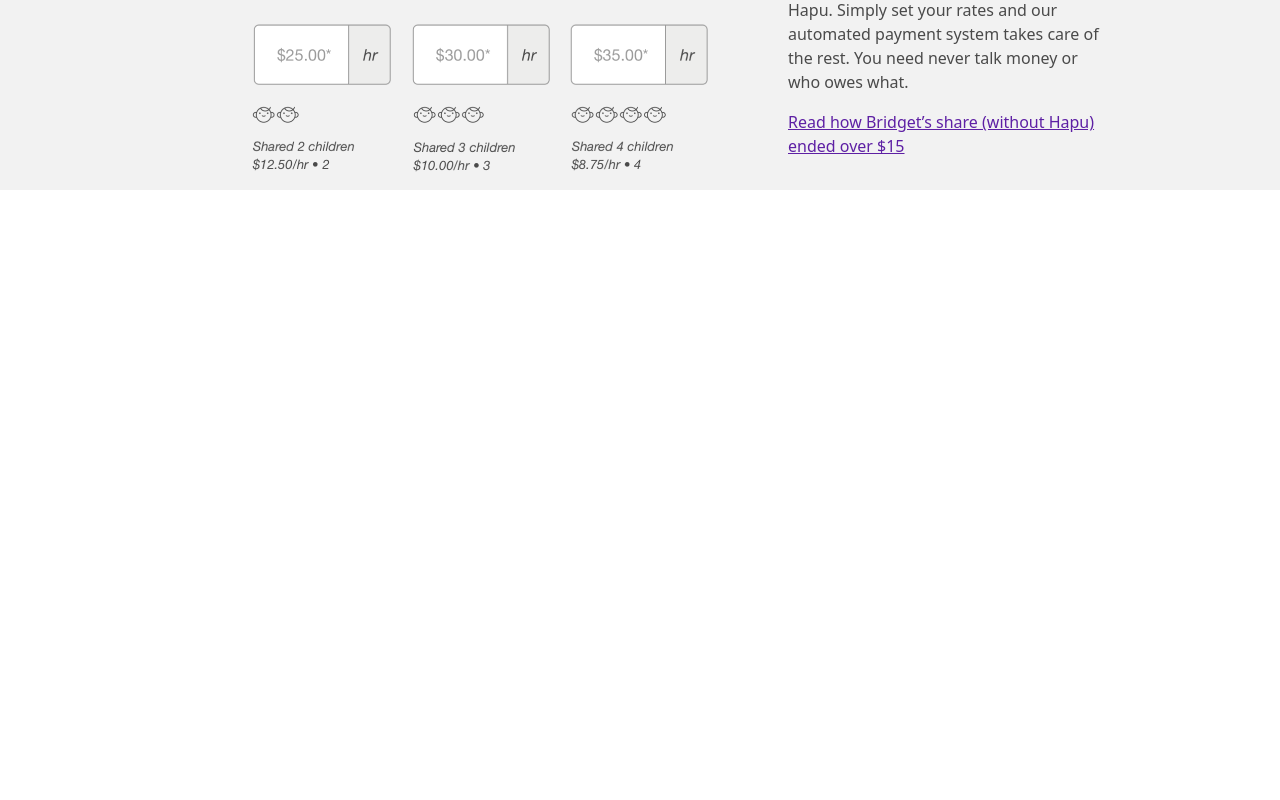
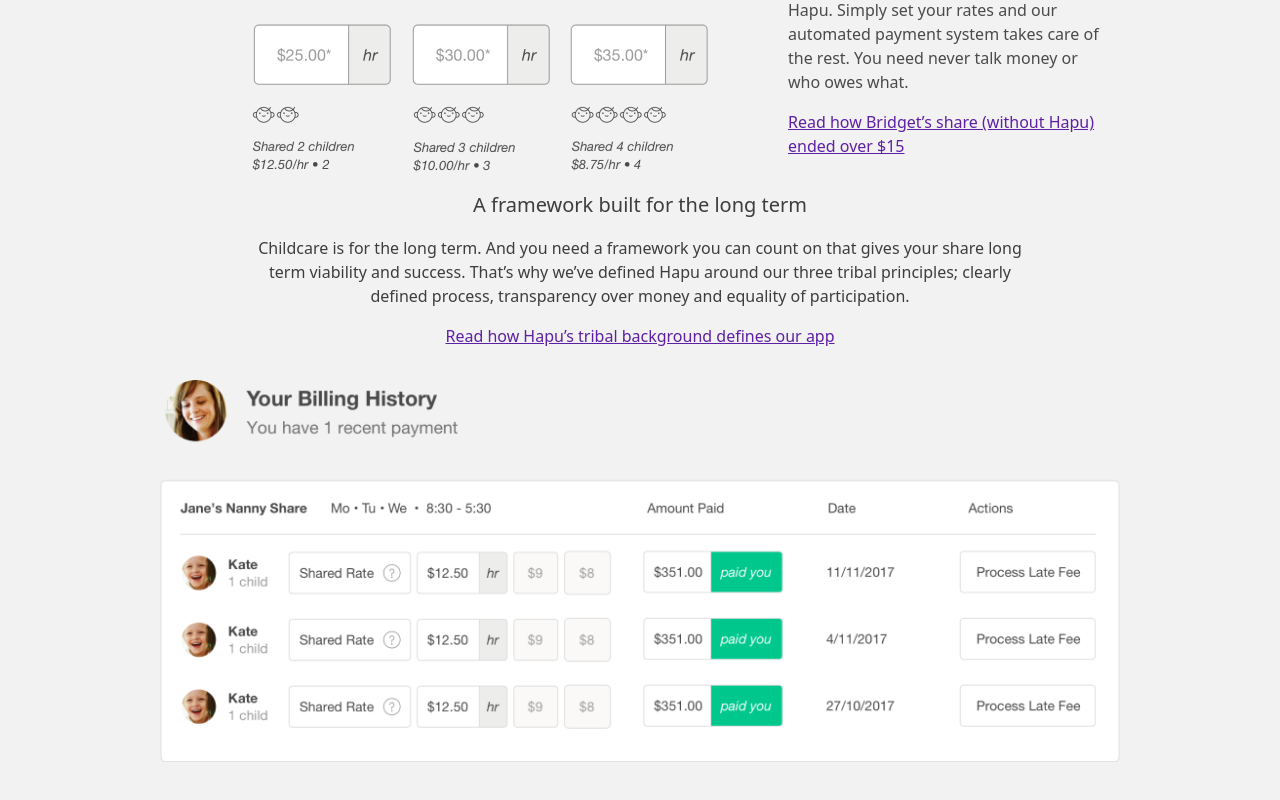
Before and after one commit to Jhenri-silva/jungledevs-frontend-challenge, a Next.js app: page / in a window 1280 px wide. Shown: the part 1407-2207 px from the top of the page. Before the commit the page ends 1597 px from the top, so only its background shows below. Built offline with nearby package versions, Linux system fonts and the light colour scheme.

Commit message:
add further information section

```diff
--- /dev/null
+++ b/src/components/feature/furtherInfoSection.tsx
@@ -0,0 +1,31 @@
+import { AppConfig } from "@/utils/AppConfig";
+import Link from "next/link";
+import Image from "next/image";
+import ImageSection from "@/assets/ImageSection4.png";
+import { useTheme, useMediaQuery } from "@material-ui/core";
+
+export default function FurtherInfoSection() {
+  const theme = useTheme();
+  const matches = useMediaQuery(theme.breakpoints.up("sm"));
+
+  return (
+    <section className="px-6 text-center flex flex-col justify-center items-center text-gray-title">
+      <div className="max-w-3xl grid grid-rows-auto gap-4">
+        <h2 className="font-medium">{AppConfig.reason_section_title} </h2>
+        <span>{AppConfig.reason_section_description} </span>
+        <Link href="">
+          <span className="text-brand-secondary underline">
+            {AppConfig.reason_section_link_text}
+          </span>
+        </Link>
+      </div>
+      {matches ? (
+        <div className="p-8 max-w-5xl">
+          <Image src={ImageSection} />
+        </div>
+      ) : (
+        () => <> </>
+      )}
+    </section>
+  );
+}
--- a/src/components/feature/index.tsx
+++ b/src/components/feature/index.tsx
@@ -1,14 +1,24 @@
 import React from "react";
 import FormSection from "./formSection";
-import MainArticle from "./mainArticle";
+import MainSection from "./mainSection";
 import PaymentSection from "./paymentSection";
+import FurtherInfoSection from "./furtherInfoSection";
 
 export default function Feature() {
   return (
     <main className="bg-brand-background">
-      <MainArticle />
-      <FormSection />
-      <PaymentSection />
+      <article>
+        <MainSection />
+      </article>
+      <article>
+        <FormSection />
+      </article>
+      <article>
+        <PaymentSection />
+      </article>
+      <article>
+        <FurtherInfoSection />
+      </article>
     </main>
   );
 }
--- a/src/components/feature/mainArticle.tsx
+++ /dev/null
@@ -1,24 +0,0 @@
-import { AppConfig } from "@/utils/AppConfig";
-import ImageSection1 from "@/assets/ImageSection1.png";
-import Image from "next/image";
-
-export default function MainArticle() {
-  return (
-    <section className="drop-shadow">
-      <article className="flex justify-center items-center flex-col-reverse sm:flex-row">
-        <div className="flex flex-col max-w-lg m-8 items-center sm:items-start drop-shadow">
-          <h2 className="font-medium text-gray-title">
-            {AppConfig.section_title}
-          </h2>
-          <span className="my-4 text-gray-description text-center sm:text-left ">
-            {AppConfig.section_description}
-          </span>
-          <span className="underline text-brand-secondary">
-            {AppConfig.section_link_text}
-          </span>
-        </div>
-        <Image src={ImageSection1} />
-      </article>
-    </section>
-  );
-}
--- /dev/null
+++ b/src/components/feature/mainSection.tsx
@@ -0,0 +1,22 @@
+import { AppConfig } from "@/utils/AppConfig";
+import ImageSection1 from "@/assets/ImageSection1.png";
+import Image from "next/image";
+
+export default function MainSection() {
+  return (
+    <section className="drop-shadow flex justify-center items-center flex-col-reverse sm:flex-row">
+      <div className="flex flex-col max-w-lg m-8 items-center sm:items-start drop-shadow">
+        <h2 className="font-medium text-gray-title">
+          {AppConfig.section_title}
+        </h2>
+        <span className="my-4 text-gray-description text-center sm:text-left ">
+          {AppConfig.section_description}
+        </span>
+        <span className="underline text-brand-secondary">
+          {AppConfig.section_link_text}
+        </span>
+      </div>
+      <Image src={ImageSection1} />
+    </section>
+  );
+}
```
